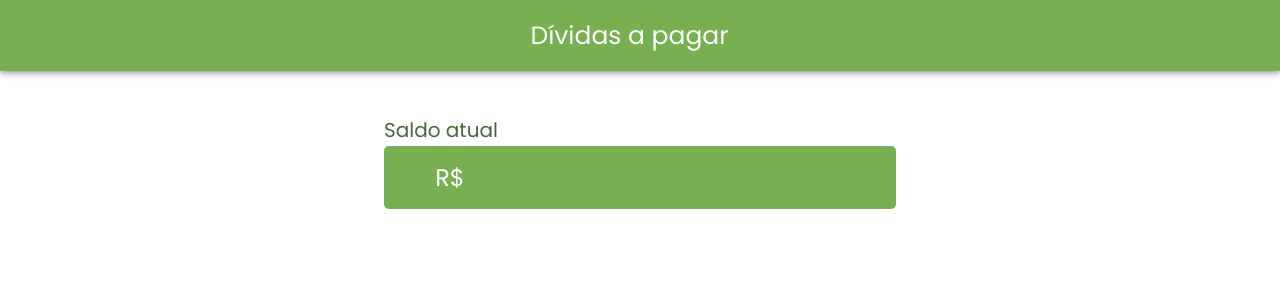
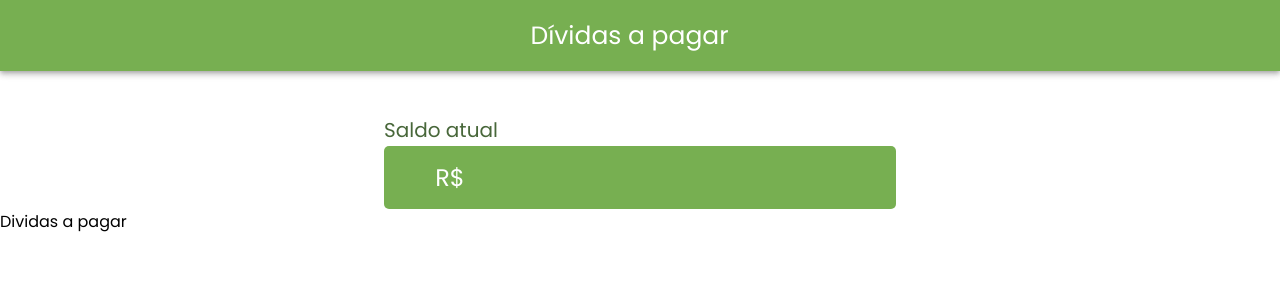
Before and after one commit to emanoelparente/projeto-react, a React (Create React App) app: page /dividas-pagar in a window 1280 px wide. Shown: the top 300 px of the page. Built offline with nearby package versions, Linux system fonts and the light colour scheme; some icons are missing.

Commit message:
dividas a pagar

```diff
--- a/src/features/dividas-pagar/pages/DividasPagarPage.js
+++ b/src/features/dividas-pagar/pages/DividasPagarPage.js
@@ -1,8 +1,13 @@
 import SaldoAtual from '../../../components/shared/saldo-atual/SaldoAtual';
 const DividasPagarPage = () => {
     return (
-        <SaldoAtual/>
+        <div>
+            <SaldoAtual />
+            <div>Dividas a pagar</div>
+        </div>
     );
-  };
 
-  export default DividasPagarPage;
+
+};
+
+export default DividasPagarPage;
```
